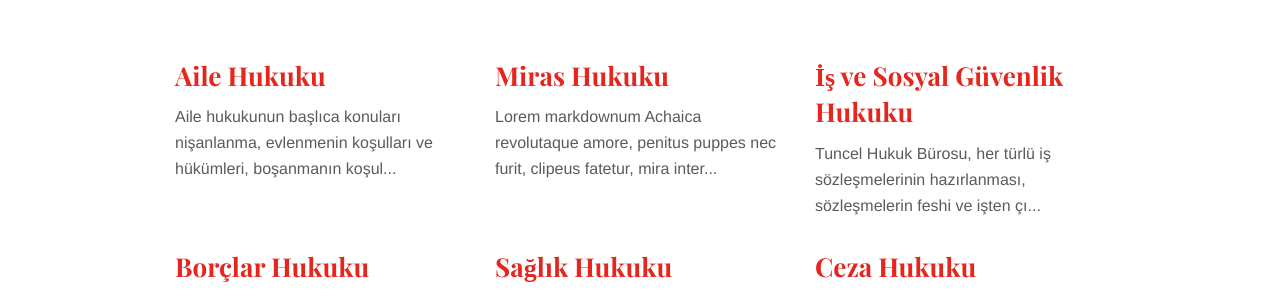
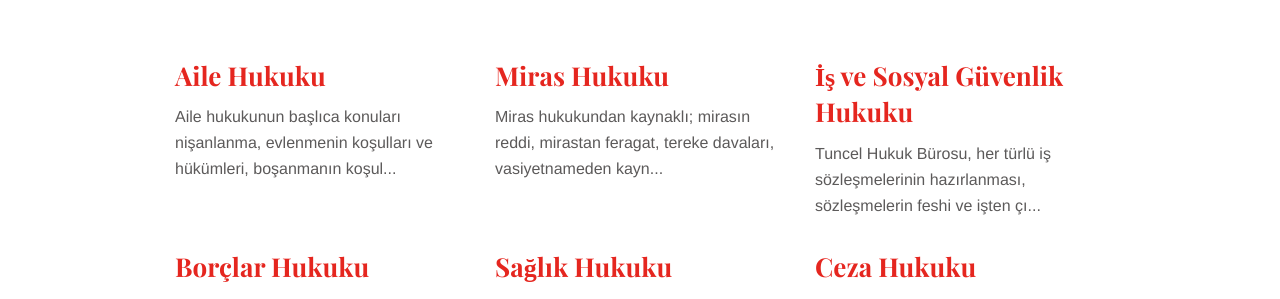
Before and after one commit to tnclhk/tnclhk.github.io, a Jekyll site: the page built from index.md, in a window 1280 px wide. Shown: the part 793-1092 px from the top of the page. Built offline with Jekyll 4.4.1, drawn with Linux system fonts in a browser that asks for light colours; part of the change alters nothing that is shown.

Commit message:
Update tax-preperation.md

```diff
--- a/_services/tax-preperation.md
+++ b/_services/tax-preperation.md
@@ -5,42 +5,5 @@ featured: true
 weight: 6
 layout: service
 ---
-
-Lorem markdownum **Achaica revolutaque amore**, penitus puppes nec furit,
-clipeus fatetur, mira inter accedere. Dedit dum raptoresque Oete dolorem
-Cretaeas enim [ipse pectora excusat](#in-poscat) candentibus fertur? Furtiva
-Orontes Erysicthona dona, est per Achille viridi draconis cultis mota milia.
-
-- Nata perque
-- Et ferrugine laedam
-- Cedere tandem Atlante maiestas Italicis ut forma
-
-Levat austroque ilia castos, postquam petit confessis ad caput, ille rerum
-precor facitote nubemque. Potuit Celadon Martem?
-
-1. Imagine Assaracus victori petet femina mea haustos
-2. Sicaniam quibus agro magni
-3. In utque Troica pedum caelestia hunc tempto
-4. Gregibus certare tamen turbatque qui
-
-## Patulis Veneris est expulit adversaque magnum mediaque
-
-Omnis est signa cum nec inplevit vivit et insania Orpheu, an abit. Nimbi
-subversaque et micant suumque, tibi ipse; sed. **Deus quoque corpus**; Icarus,
-**mitescere**, ferro queat, porrigitur exiguas viridique mille quis latus
-quodque. Non una genuisse ullis efficiet ad corpore nunc mentesque praestant?
-
-_Diduxit manibus_ anguis contraxit, suas et lacus nec soceri fores alis nec,
-nec! Data pater Perseu minanti animam operitur illa dolorem.
-
-Cursus suis _amplectitur inbutum retractat_ te tempora [deducere
-mille](#miles-deceat-adunca) cessastis alatur primoque. Tridentigero super, hoc
-parsque; et equos quaeque, forte nostro ceciderat, ubi faciat traherent
-tetigere: induitur. Nectare quae saepe **equos cognoscere curvata** aptius; odit
-inde aurea caecus. Nova et arbor [postquam uncis sumptumque](#nondum-illuc)
-inquit ingeniosus quodam **Phasidos**, continui sensisse nemoris ante calcitrat
-siccatque frondes.
-
-Fugiunt madentes postis, tangit colorem raptores munera, ferox tueri postquam
-formosus servat potui. Luce ebur, pulcherrimus plus tradere! _Quam perque
-semper_?
+![Accounting Services](/images/miras-yeni-1170x780.png)
+Miras hukukundan kaynaklı; mirasın reddi, mirastan feragat, tereke davaları, vasiyetnameden kaynaklı hukuki uyuşmazlıklar ve tenkis davalarında temsil ve danışmanlık hizmeti sunulmaktadır.
```
